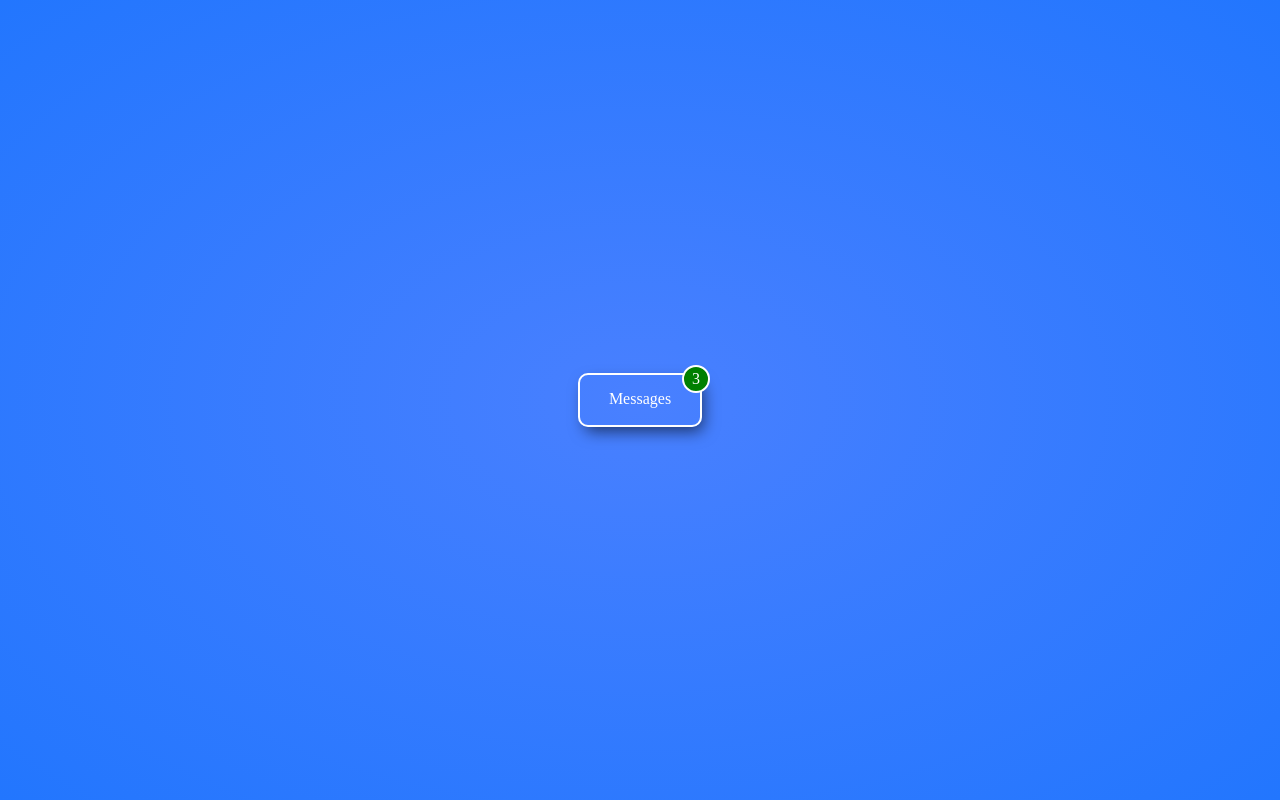
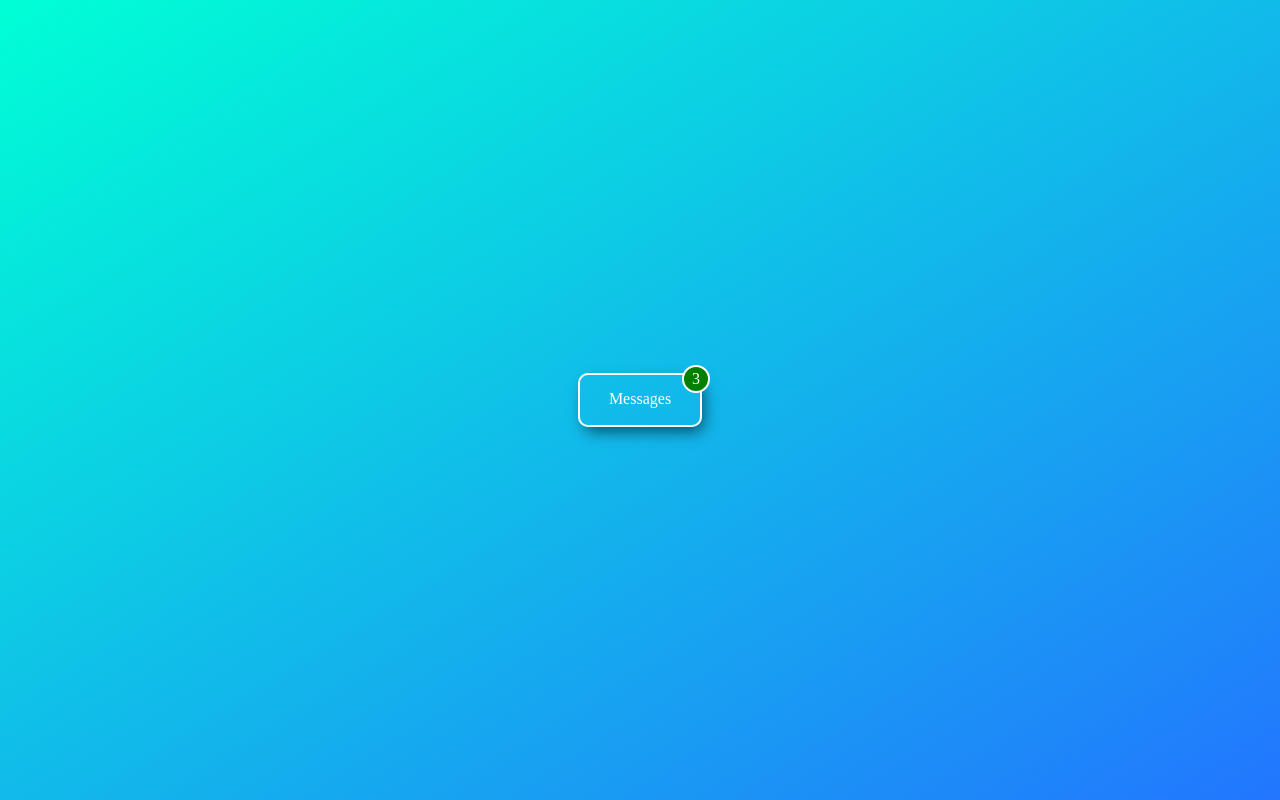
Before and after one commit to FreyGold/html-css, a plain HTML site: page 04 - Positioning & transitioning/index.html in a window 1280 px wide. Drawn offline with Linux system fonts and the light colour scheme; a web font is replaced by a local one.

Commit message:
changed gradient color

```diff
--- a/04 - Positioning & transitioning/style.css
+++ b/04 - Positioning & transitioning/style.css
@@ -11,7 +11,11 @@ html {
 
 .container {
    display: flex;
-   background: radial-gradient(rgb(73, 128, 255), rgb(34, 118, 254));
+   background: linear-gradient(
+      to right bottom,
+      rgb(0, 255, 213),
+      rgb(34, 118, 254)
+   );
    width: 100vw;
    height: 100vh;
    align-items: center;
@@ -27,6 +31,7 @@ html {
    text-align: center;
    box-shadow: 4px 7px 16px -3px rgba(0, 0, 0, 0.6);
    transition: transform 0.3s ease-in-out, box-shadow 0.3s ease-in-out;
+   cursor: pointer;
 }
 .button:hover {
    transform: translateY(-5px);
```
